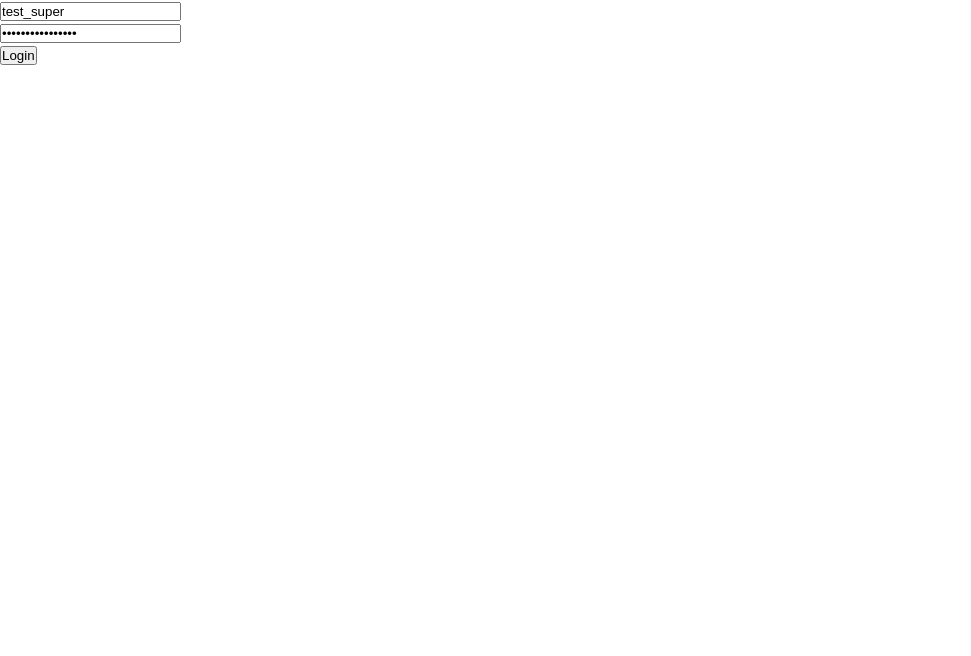
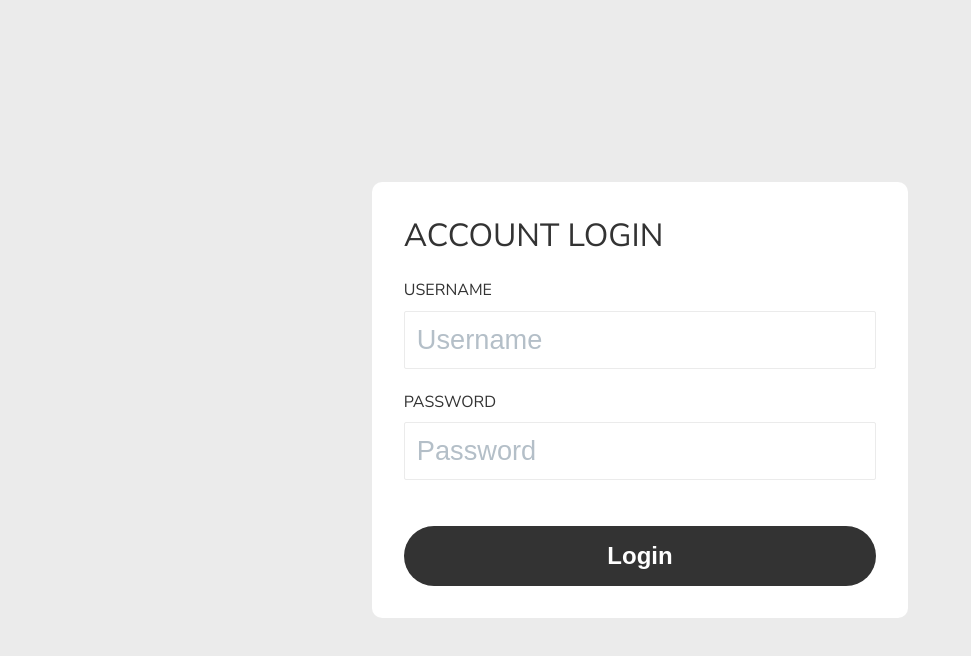
Before and after one commit to heyllog/emphasoft-test, a React (Create React App) app: page / in a window 1280 px wide. Shown: the top 656 px of the page, without its empty margins (0-971 px from the left). Built offline with nearby package versions, Linux system fonts and the light colour scheme.

Commit message:
Styles for auth page

```diff
--- a/src/App.jsx
+++ b/src/App.jsx
@@ -1,12 +1,12 @@
 import React, { useState } from 'react';
-import { BrowserRouter as Router, Switch, Route, Link } from 'react-router-dom';
+import { BrowserRouter as Router, Switch, Route } from 'react-router-dom';
 
 import AuthPage from './pages/AuthPage';
 import UsersPage from './pages/UsersPage';
 import NotFound from './pages/NotFound';
 
 function App() {
-  const [token, setToken] = useState();
+  const [token, setToken] = useState('');
 
   return (
     <Router>
--- a/src/components/AuthForm.jsx
+++ b/src/components/AuthForm.jsx
@@ -6,8 +6,8 @@ const usernameCheck = /^[\w.@+-]{1,150}$/;
 const passwordCheck = /^(?=.*[A-Z])(?=.*\d).{8,128}$/;
 
 function AuthForm({ setToken }) {
-  const [username, setUsername] = useState('test_super');
-  const [password, setPassword] = useState('Nf<U4f<rDbtDxAPn');
+  const [username, setUsername] = useState('');
+  const [password, setPassword] = useState('');
   const [errors, setErrors] = useState('');
   const [loading, setLoading] = useState(false);
   const history = useHistory();
@@ -63,23 +63,32 @@ function AuthForm({ setToken }) {
 
   return (
     <>
-      <form className='login-form' onSubmit={handleSubmit}>
+      <form className='auth-form' onSubmit={handleSubmit}>
+        <span className='login'>Account Login</span>
         {errors && <span className='error'>{errors}</span>}
+        <label>
+          Username
           <input
-          value='test_super'
+            value={username}
             type='text'
             placeholder='Username'
             onChange={usernameChangeHandler}
           />
+        </label>
         <br />
+        <label>
+          Password
           <input
-          value='Nf<U4f<rDbtDxAPn'
+            value={password}
             type='password'
             placeholder='Password'
             onChange={passwordChangeHandler}
           />
+        </label>
         <br />
-        <button type='submit'>{loading ? 'Loading...' : 'Login'}</button>
+        <button className='button' type='submit'>
+          {loading ? 'Loading...' : 'Login'}
+        </button>
       </form>
     </>
   );
--- a/src/index.scss
+++ b/src/index.scss
@@ -1,4 +1,8 @@
 @import url('https://fonts.googleapis.com/css?family=Nunito+Sans');
+
+$accent: #333333;
+$grey: #4b5a65;
+$light-grey: #ebebeb;
 
 * {
   box-sizing: border-box;
@@ -7,10 +11,11 @@
 }
 
 body {
-  margin: 0;
+  font-size: 16px;
   font-family: 'Nunito Sans', sans-serif;
   -webkit-font-smoothing: antialiased;
   -moz-osx-font-smoothing: grayscale;
+  background-color: $light-grey;
 }
 
 .not-found {
@@ -19,3 +24,125 @@ body {
   padding: 2rem;
   border-bottom: 1px solid gray;
 }
+
+.auth {
+  min-height: 100vh;
+  display: flex;
+  justify-content: center;
+  align-items: center;
+
+  .authorized {
+    font-size: 2rem;
+    text-align: center;
+
+    p {
+      margin: 2rem;
+    }
+
+    a {
+      text-decoration: none;
+      color: #ffffff;
+    }
+
+    .button {
+      font-size: 1.5rem;
+    }
+  }
+}
+
+.login {
+  font-size: 2rem;
+  margin-bottom: 1.4rem;
+  text-transform: uppercase;
+}
+
+.auth-form {
+  //width: 28rem;
+  //height: 18rem;
+  display: flex;
+  flex-direction: column;
+  justify-content: center;
+  padding: 2rem;
+  border-radius: 10px;
+  color: $accent;
+  background-color: #ffffff;
+
+  label {
+    text-transform: uppercase;
+  }
+
+  input {
+    margin-top: 0.6rem;
+    padding: 0.75rem;
+    width: 100%;
+    border: 1px solid $light-grey;
+    border-radius: 2px;
+    outline: none;
+    transition: background-color 0.25s ease;
+    font-size: 1.7rem;
+
+    &::placeholder {
+      color: lighten($grey, 40%);
+    }
+  }
+
+  .button {
+    margin-top: 1.5rem;
+    font-size: 1.5rem;
+    border-radius: 2rem;
+  }
+}
+
+.error {
+  margin-bottom: 2rem;
+  padding: 0.75rem;
+  width: 100%;
+  font-size: 1rem;
+  border: 1px solid #e6b7bb;
+  background-color: #fae2e5;
+  border-radius: 2px;
+}
+
+.button {
+  display: inline-block;
+  position: relative;
+  padding: 1rem 3rem;
+  border: none;
+  border-radius: 2rem;
+  color: #fff;
+  text-decoration: none;
+  background-color: $accent;
+  font-weight: 800;
+  text-align: center;
+  outline: none;
+  transition: background-color 0.1s ease;
+  cursor: pointer;
+
+  &:focus,
+  &:hover {
+    text-decoration: none;
+    color: #fff;
+  }
+
+  &:hover {
+    background-color: lighten($accent, 5%);
+
+    &::after {
+      opacity: 0.22;
+    }
+  }
+
+  &:active {
+    background-color: darken($accent, 5%);
+
+    &::after {
+      opacity: 0.32;
+    }
+  }
+}
+
+@media (max-width: 600px) {
+  .auth {
+    background-color: #ffffff;
+  }
+}
--- a/src/pages/AuthPage.jsx
+++ b/src/pages/AuthPage.jsx
@@ -4,15 +4,19 @@ import { Link } from 'react-router-dom';
 import AuthForm from '../components/AuthForm';
 
 function AuthPage({ token, setToken }) {
-  return token ? (
-    <>
-      <span>You are already authorized</span>
-      <span>
-        <Link to='users'>Users List</Link>
-      </span>
-    </>
-  ) : (
-    <AuthForm setToken={setToken} />
+  return (
+    <div className='auth'>
+      {token ? (
+        <div className='authorized'>
+          <p>You are already authorized</p>
+          <Link to='users'>
+            <button className='button'>Users List</button>
+          </Link>
+        </div>
+      ) : (
+        <AuthForm setToken={setToken} />
+      )}
+    </div>
   );
 }
 
```
Lines whose indentation alone changed are shown as unchanged.
